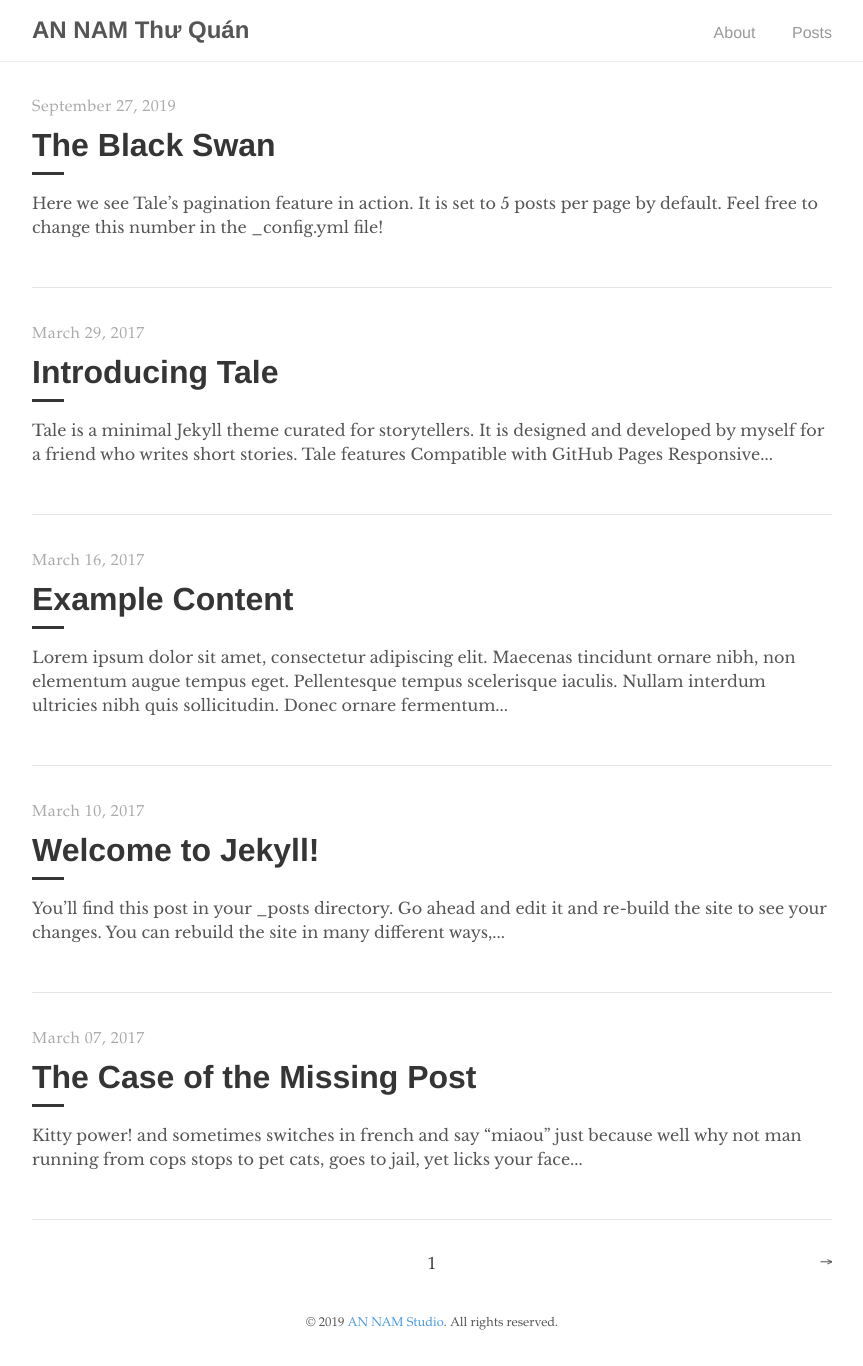
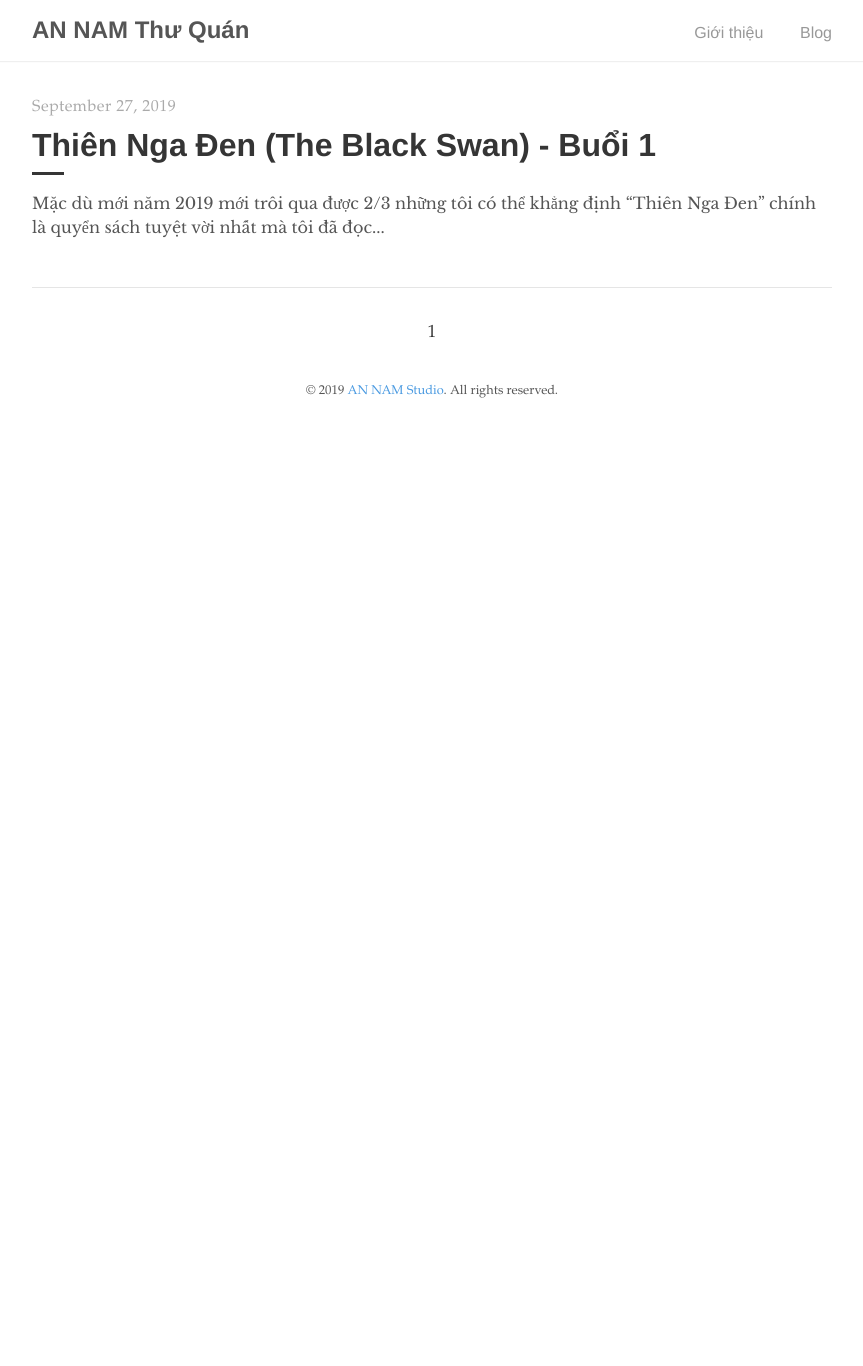
Before and after one commit to khaiquoc/khaiquoc.github.io, a Jekyll site: the page built from index.html, in a window 1280 px wide. Shown: the whole page, without its empty margins (208-1071 px from the left). Built offline with Jekyll 4.4.1, drawn with Linux system fonts in a browser that asks for light colours; the list of posts is cut into pages by our own code; after the commit the page ends 900 px from its top, so only the background shows below that; part of the change alters nothing that is shown.

Commit message:
Black Swan 1

```diff
--- a/_includes/navigation.html
+++ b/_includes/navigation.html
@@ -4,8 +4,8 @@
       <h2 class="nav-title">{{ site.title }}</h2>
     </a>
     <ul>
-      <li><a href="{{ '/about' | prepend: site.baseurl }}">About</a></li>
-      <li><a href="{{ site.baseurl }}/">Posts</a></li>
+      <li><a href="{{ '/about' | prepend: site.baseurl }}">Giới thiệu</a></li>
+      <li><a href="{{ site.baseurl }}/">Blog</a></li>
     </ul>
   </div>
 </nav>
--- /dev/null
+++ b/_posts/2019-09-27-the-black-swan-p1.md
@@ -0,0 +1,30 @@
+---
+layout: post
+title: "Thiên Nga Đen (The Black Swan) - Buổi 1"
+author: "AN NAM Studio"
+---
+
+Mặc dù mới năm 2019 mới trôi qua được 2/3 những tôi có thể khẳng định "Thiên Nga Đen" chính là quyển sách tuyệt vời nhất mà tôi đã đọc trong năm nay. Một cuốn sách tuyệt vời về sự bất định, về những thứ không thể dự đoán trước. Vả "Thiên Nga Đen" cũng chính là quyển sách đầu tiên mà tôi sẽ tóm tắt tại AN NAM Thư Quán!
+
+Hãy bắt đầu với buổi đầu tiên:
+
+Vào những năm xa xưa, thật ra cũng không xưa lắm, khi mà Internet, truyền hình hay báo chí còn chưa có. Ở thời điểm ấy, gần như tất cả thiên nga mà con người nhìn thấy đều có màu trắng. Và do đó, mặc định trong đầu chúng ta: thiên nga là phải màu trắng. Và rồi điều gì xảy ra? Một con thiên nga đen xuất hiện, đúng vậy, sự xuất hiện của chỉ 1 con thiên nga đen đã làm thay đổi tất cả: KHÔNG phải thiên nga chỉ có màu trắng nữa.
+
+
+Thiên Nga Đen chỉ là một ví dụ, nó thuộc về một biến cố ngoại lai. Một biến cố với 3 đặc điểm sau:
+- Hiếm khi xảy ra: một con thiên nga đen xuất hiện sau hàng triệu năm toàn thiên nga trắng.
+- Ảnh hướng cực lớn: thay đổi hoàn toàn nhận thức của chúng ta về màu của thiên nga.
+- Có thể dự đoán được khi hồi tưởng lại quá khứ: trước thời điểm con thiên nga đen chưa xuất hiện, không một ai có thể đoán được là thiên nga có thể có màu đen, mặc định tất cả thiên nga đều có màu trắng. Sau thời điểm con thiên nga đen xuất hiện, ai cũng nghĩ rằng: trước đây mình đã có thể đoán là có thiên nga đen.
+
+
+Giả sử bạn là một người rất uyên thâm, sống vào năm 1914. Hãy dùng kiến thức uyên thâm đó của bạn để dự đoán về những gì xảy ra trên thế giới suốt 100 năm sau đó! Dự đoán về Hitler, về sự sụp đổ của Xô-Viết, về sự xuất hiện của mạng Internet? Ở thời điểm 1914, bạn sẽ chẳng thể dự đoán được tất cả những điều đó. Nhưng nếu bây giờ, đứng ở thời điểm 2019 và nhìn lại, bạn sẽ có cảm tưởng như bạn đã có thể dự đoán được chúng!
+Hay một giả sử khác, hãy dùng toàn bộ kiến thức hiện tại của bạn để dự đoán về tương lai 100 năm sau, từ 2019 - 2119, bạn sẽ dự đoán những điều gì? Và thực tế đến năm 2119, có bao nhiêu điều bạn dự đoán trở thành hiện thực? Bạn đã nhận ra vấn đề chưa? Những hiểu biết hiện tại của bạn, không hề có giá trị gì cho việc dự đoán vể tương lai!
+
+
+<cite>&mdash; Cuộc sống là tác động tích lũy của một lượng nhỏ các cú sốc lớn.</cite>
+Hãy nhìn lại cuộc đời của bạn, như việc chọn nghề nghiệp, việc gặp gỡ người bạn đời, sự phản bội mà bạn đã gặp phải, sự nghèo khó hoặc giàu có bất thình lình xảy đến. Những sự kiện ấy có xảy ra theo kế hoạch mà bạn định trước?
+Logic của Thiên Nga Đen chính là việc những điều bạn chưa biết mới là những điều hữu ích, và đáng giá hơn rất nhiều so với những gì bạn đã biết.
+
+
+Thế giới quả là thiên biến vạn hóa, và chúng ta đang cố gắng dự đoán nó, dự đoán trước tương lai. Tuy nhiên, có một sự thật là các yếu tố Thiên Nga Đen là: KHÔNG THỂ dự đoán được.
+Vậy, việc của chúng ta là gì? Đơn giản là hãy học cách thích nghi với chúng, học cách sẵn sàng cho mọi tình huống (thay vì cố gắng dự đoán một cách ngây thơ).
--- a/_posts/2019-09-27-the-black-swan.md
+++ /dev/null
@@ -1,7 +0,0 @@
----
-layout: post
-title: "The Black Swan"
-author: "Ralph Allan"
----
-
-Here we see **Tale's** pagination feature in action. It is set to 5 posts per page by default. Feel free to change this number in the `_config.yml` file!
```
Also changed, not shown: _drafts/2017-03-05-pagination-post.md (renamed from _posts/2017-03-05-pagination-post.md), _drafts/2017-03-06-the-mystery-of-the-filler-post.md (renamed from _posts/2017-03-06-the-mystery-of-the-filler-post.md), _drafts/2017-03-07-the-case-of-the-missing-post.md (renamed from _posts/2017-03-07-the-case-of-the-missing-post.md), _drafts/2017-03-10-welcome-to-jekyll.md (renamed from _posts/2017-03-10-welcome-to-jekyll.md), _drafts/2017-03-16-example-content.md (renamed from _posts/2017-03-16-example-content.md), _drafts/2017-03-29-introducing-tale.md (renamed from _posts/2017-03-29-introducing-tale.md).
